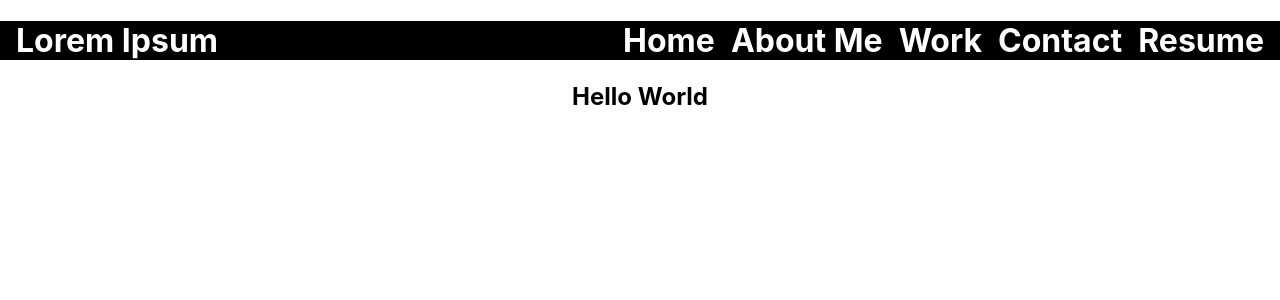
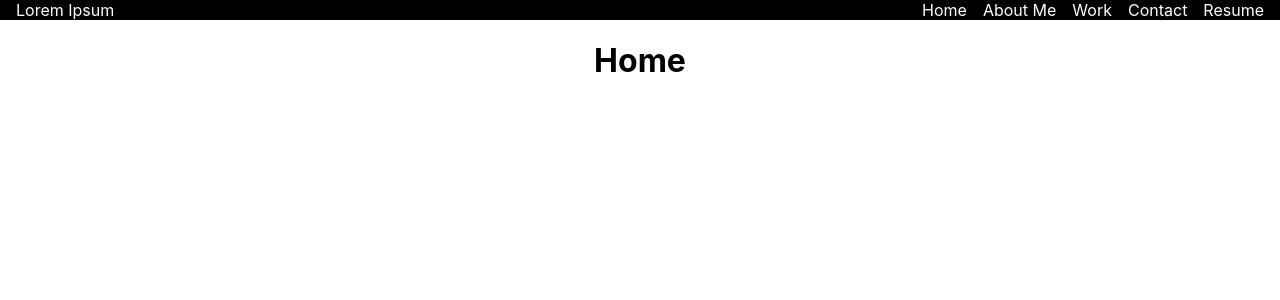
Before and after one commit to kevinszn23/portfolio-v2, a React (Create React App) app: page / in a window 1280 px wide. Shown: the top 300 px of the page. Built offline with nearby package versions, Linux system fonts and the light colour scheme.

Commit message:
fixing routing

```diff
--- a/package.json
+++ b/package.json
@@ -8,6 +8,7 @@
     "@testing-library/user-event": "^13.5.0",
     "react": "^18.2.0",
     "react-dom": "^18.2.0",
+    "react-router-dom": "^6.15.0",
     "react-scripts": "5.0.1",
     "web-vitals": "^2.1.4"
   },
--- a/src/App.js
+++ b/src/App.js
@@ -1,20 +1,26 @@
 import logo from './logo.svg';
 import './App.css';
 import Navbar from './components/Navbar';
+import Home from './components/Home';
+import About from './components/About';
+import Work from './components/Work';
+import Contact from './components/Contact';
+import { Routes, Route, Outlet } from "react-router-dom";
 
-function App() {
+export default function App() {
   return (
     <div className="App">
       <header className="App-header">
-        <h1>
-          <Navbar/>
-        </h1>
-        <h2>
-          Hello World
-        </h2>
+        <Navbar/>
+        <Outlet/>
+        <Routes>
+          <Route path="/" element={<Home/>} />
+          {/* // <About/>
+          // <Work/>
+          // <Contact/> */}
+
+        </Routes>
       </header>
     </div>
   );
 }
-
-export default App;
--- /dev/null
+++ b/src/components/About.js
@@ -0,0 +1,5 @@
+export default function About() {
+    return <h1>
+        Kevin
+    </h1>
+}
--- /dev/null
+++ b/src/components/Contact.js
@@ -0,0 +1,5 @@
+export default function Contact() {
+    return <h1>
+        Contact
+    </h1>
+}
--- /dev/null
+++ b/src/components/Home.js
@@ -0,0 +1,5 @@
+export default function Home() {
+    return <h1>
+        Home
+    </h1>
+}
--- /dev/null
+++ b/src/components/Work.js
@@ -0,0 +1,5 @@
+export default function Work() {
+    return <h1>
+        Work
+    </h1>
+}
--- a/src/index.js
+++ b/src/index.js
@@ -3,12 +3,15 @@ import ReactDOM from 'react-dom/client';
 import './index.css';
 import App from './App';
 import reportWebVitals from './reportWebVitals';
+import { BrowserRouter } from "react-router-dom"
 
 const root = ReactDOM.createRoot(document.getElementById('root'));
 root.render(
-  <React.StrictMode>
-    <App />
-  </React.StrictMode>
+  <BrowserRouter>
+    <React.StrictMode>
+      <App />
+    </React.StrictMode>
+  </BrowserRouter>
 );
 
 // If you want to start measuring performance in your app, pass a function
```
Also changed, not shown: 1 other file (tests, documents, lock files or other folders).
